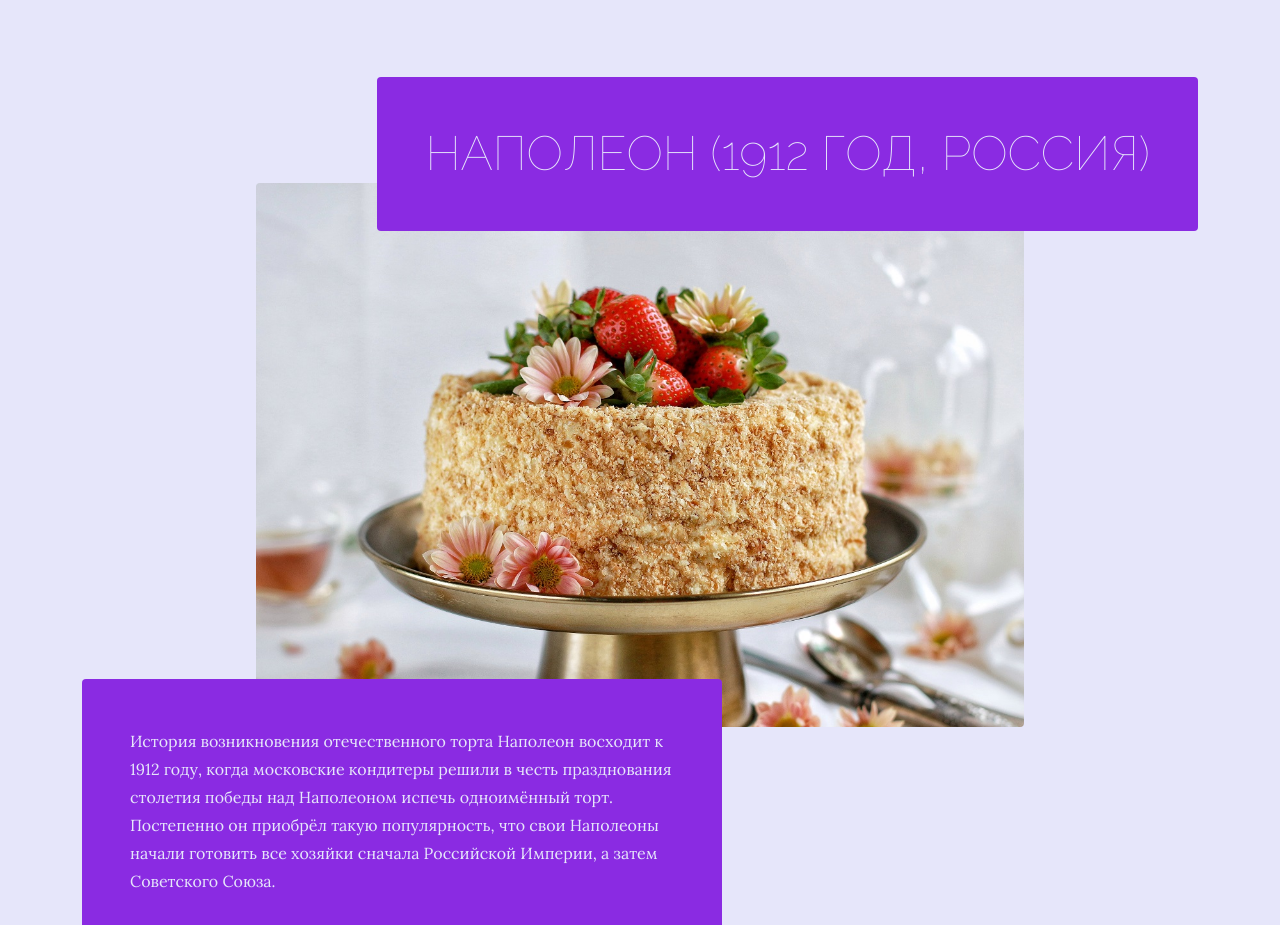
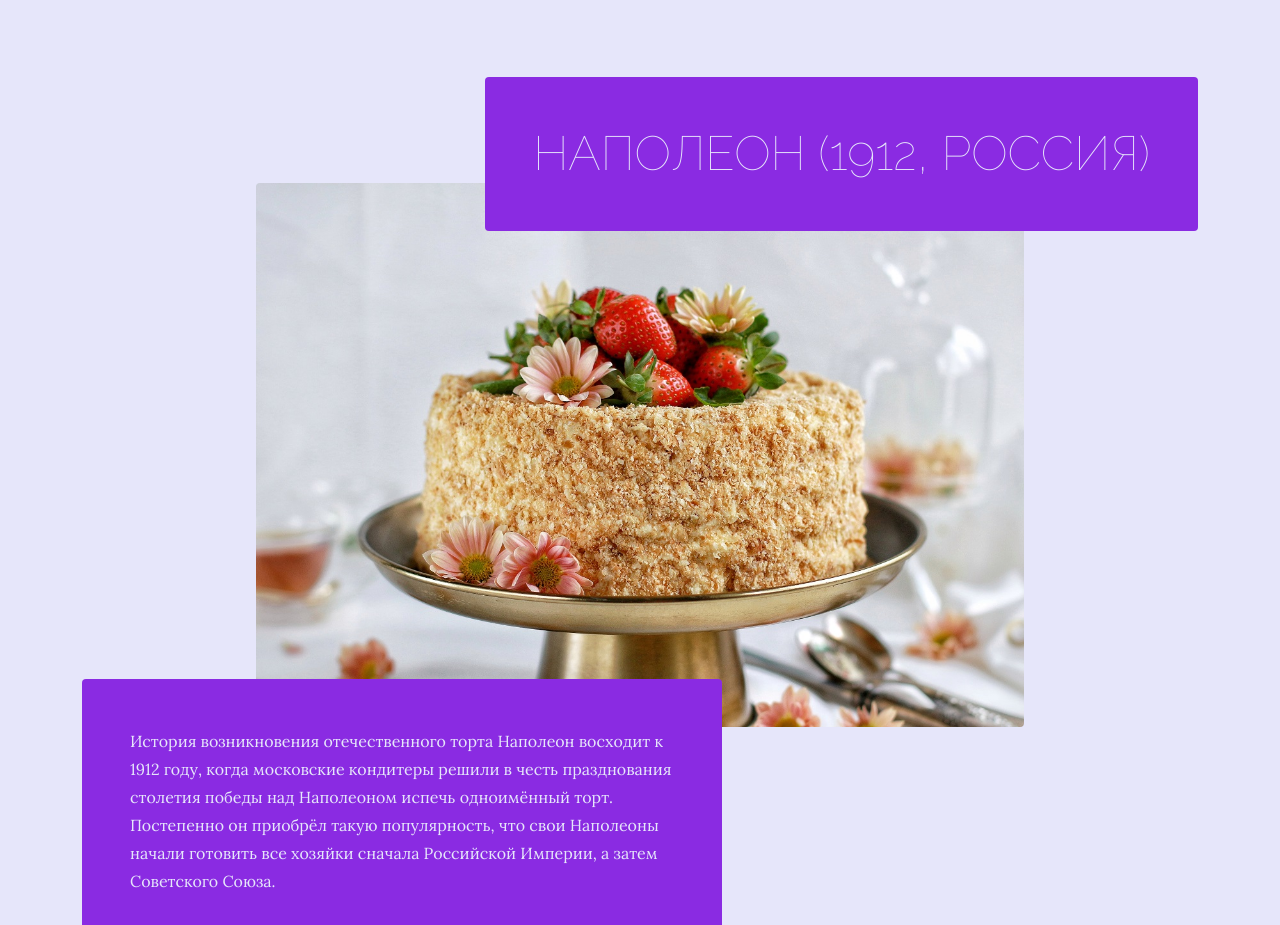
Before and after one commit to Plug56/Vinni-Pux.github.io, a plain HTML site: page products.html in a window 1280 px wide. Shown: the part 3440-4365 px from the top of the page. Drawn offline with nearby package versions, Linux system fonts and the light colour scheme; a script that the page names is missing.

Commit message:
Add files via upload

```diff
--- a/products.html
+++ b/products.html
@@ -83,7 +83,7 @@
                     <div class="product-item-title d-flex">
                         <div class="bg-faded p-5 d-flex ms-auto rounded">
                             <h2 class="section-heading mb-0">
-                                <span class="section-heading-lower">Наполеон (1912 год, Россия)</span>
+                                <span class="section-heading-lower">Наполеон (1912, Россия)</span>
                             </h2>
                         </div>
                     </div>
```
